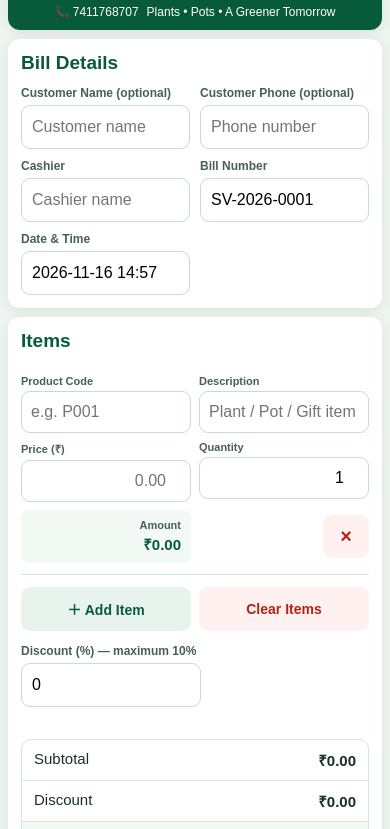
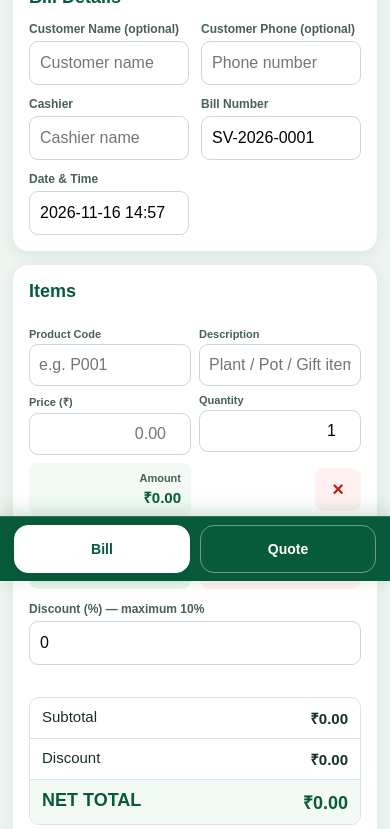
Before and after one commit to ramasrikishore/bills3, a plain HTML site: page index.html in a window 390 px wide. Shown: the part 263-1092 px from the top of the page. Drawn offline with nearby package versions, Linux system fonts and the light colour scheme.

Commit message:
style changed

```diff
--- a/index.html
+++ b/index.html
@@ -143,7 +143,7 @@
     box-shadow:0 3px 14px #00000012;
   }
   h2 { margin:0 0 12px; color:var(--green); font-size:19px; }
-  .grid { display:grid; grid-template-columns:1fr 1fr; gap:10px; }
+  .grid { display:grid; grid-template-columns:repeat(2,minmax(0,1fr)); gap:10px; }
   label { display:block; font-size:12px; font-weight:700; color:#476056; margin-bottom:5px; }
   input {
     width:100%; min-height:44px; padding:10px; border:1px solid #cbd9d0;
@@ -160,39 +160,39 @@
   .quote-terms > div { margin-top:3px; }
   .items-wrap { overflow:visible; }
   table { width:100%; border-collapse:collapse; }
-  #itemsTable thead { display:none; }
-  #itemsTable tbody { display:block; }
-  #itemsTable tr {
-    display:grid; grid-template-columns:1fr 1fr; gap:8px;
+  #itemsTable thead, #quoteItemsTable thead { display:none; }
+  #itemsTable tbody, #quoteItemsTable tbody { display:block; }
+  #itemsTable tr, #quoteItemsTable tr {
+  display:grid; grid-template-columns:repeat(2,minmax(0,1fr)); gap:8px;
     padding:11px 0; border-bottom:1px solid var(--line);
   }
-  #itemsTable td { display:block; padding:0; border:0; }
-  #itemsTable td:nth-child(1) { grid-column:1; }
-  #itemsTable td:nth-child(2) { grid-column:2; }
-  #itemsTable td:nth-child(3) { grid-column:1; }
-  #itemsTable td:nth-child(4) { grid-column:2; }
-  #itemsTable td:nth-child(5) {
+  #itemsTable td, #quoteItemsTable td { display:block; padding:0; border:0; }
+  #itemsTable td:nth-child(1), #quoteItemsTable td:nth-child(1) { grid-column:1; }
+  #itemsTable td:nth-child(2), #quoteItemsTable td:nth-child(2) { grid-column:2; }
+  #itemsTable td:nth-child(3), #quoteItemsTable td:nth-child(3) { grid-column:1; }
+  #itemsTable td:nth-child(4), #quoteItemsTable td:nth-child(4) { grid-column:2; }
+  #itemsTable td:nth-child(5), #quoteItemsTable td:nth-child(5) {
     grid-column:1; background:var(--light); border-radius:8px;
     padding:9px 10px; font-weight:800; color:var(--green);
   }
-  #itemsTable td:nth-child(6) {
+  #itemsTable td:nth-child(6), #quoteItemsTable td:nth-child(6) {
     grid-column:2; display:flex; align-items:center; justify-content:flex-end;
   }
-  #itemsTable td:nth-child(1)::before { content:"Product Code"; }
-  #itemsTable td:nth-child(2)::before { content:"Description"; }
-  #itemsTable td:nth-child(3)::before { content:"Price (₹)"; }
-  #itemsTable td:nth-child(4)::before { content:"Quantity"; }
-  #itemsTable td:nth-child(5)::before {
+  #itemsTable td:nth-child(1)::before, #quoteItemsTable td:nth-child(1)::before { content:"Product Code"; }
+  #itemsTable td:nth-child(2)::before, #quoteItemsTable td:nth-child(2)::before { content:"Description"; }
+  #itemsTable td:nth-child(3)::before, #quoteItemsTable td:nth-child(3)::before { content:"Price (₹)"; }
+  #itemsTable td:nth-child(4)::before, #quoteItemsTable td:nth-child(4)::before { content:"Quantity"; }
+  #itemsTable td:nth-child(5)::before, #quoteItemsTable td:nth-child(5)::before {
     content:"Amount"; display:block; font-size:11px; color:#476056;
     font-weight:700; margin-bottom:3px;
   }
-  #itemsTable td:nth-child(1)::before,
-  #itemsTable td:nth-child(2)::before,
-  #itemsTable td:nth-child(3)::before,
-  #itemsTable td:nth-child(4)::before {
+  #itemsTable td:nth-child(1)::before, #quoteItemsTable td:nth-child(1)::before,
+  #itemsTable td:nth-child(2)::before, #quoteItemsTable td:nth-child(2)::before,
+  #itemsTable td:nth-child(3)::before, #quoteItemsTable td:nth-child(3)::before,
+  #itemsTable td:nth-child(4)::before, #quoteItemsTable td:nth-child(4)::before {
     display:block; font-size:11px; color:#476056; font-weight:700; margin-bottom:4px;
   }
-  #itemsTable input { min-height:42px; padding:9px; }
+  #itemsTable input, #quoteItemsTable input { min-height:42px; padding:9px; }
   .num { text-align:right; }
   .remove {
     border:0; background:#fff1f0; color:var(--danger); border-radius:9px;
@@ -242,19 +242,69 @@
     .app { padding:18px; }
     .card { padding:18px; margin-top:16px; }
     .grid { grid-template-columns:repeat(4,1fr); }
-    #itemsTable thead { display:table-header-group; }
-    #itemsTable tbody { display:table-row-group; }
-    #itemsTable tr { display:table-row; padding:0; }
-    #itemsTable th { background:var(--green); color:#fff; padding:10px 8px; text-align:left; font-size:13px; }
-    #itemsTable td { display:table-cell; padding:8px; border-bottom:1px solid var(--line); }
-    #itemsTable td::before { display:none !important; content:""; }
-    #itemsTable td:nth-child(5) { background:none; padding:8px; color:inherit; border-radius:0; }
-    #itemsTable td:nth-child(6) { display:table-cell; }
+    #itemsTable thead, #quoteItemsTable thead { display:table-header-group; }
+    #itemsTable tbody, #quoteItemsTable tbody { display:table-row-group; }
+    #itemsTable tr, #quoteItemsTable tr { display:table-row; padding:0; }
+    #itemsTable th, #quoteItemsTable th { background:var(--green); color:#fff; padding:10px 8px; text-align:left; font-size:13px; }
+    #itemsTable td, #quoteItemsTable td { display:table-cell; padding:8px; border-bottom:1px solid var(--line); }
+    #itemsTable td::before, #quoteItemsTable td::before { display:none !important; content:""; }
+    #itemsTable td:nth-child(5), #quoteItemsTable td:nth-child(5) { background:none; padding:8px; color:inherit; border-radius:0; }
+    #itemsTable td:nth-child(6), #quoteItemsTable td:nth-child(6) { display:table-cell; }
     .actions { display:flex; flex-wrap:wrap; }
     .actions .primary:first-child { grid-column:auto; }
     .discountbox { max-width:160px; margin-left:auto; }
     .bill-head { flex-direction:row; justify-content:space-between; }
     .bill-meta { text-align:right; }
+  }
+  @media (max-width:699.98px) {
+    .top-menu {
+      position:fixed; top:auto; bottom:0; width:100%;
+      padding-bottom:env(safe-area-inset-bottom);
+      border-top:1px solid rgba(255,255,255,0.16);
+      box-shadow:0 -4px 18px rgba(7,91,59,0.2);
+    }
+    .top-menu .menu { max-width:560px; padding:8px 14px; gap:10px; }
+    .nav-btn { flex:1; min-height:48px; border-radius:14px; }
+    .app {
+      max-width:560px; padding:12px 12px calc(88px + env(safe-area-inset-bottom));
+    }
+    .brand { border-radius:16px; }
+    .brand-title { padding:10px 12px 9px; }
+    .brand-title .brand-main-line { font-size:clamp(17px,5vw,20px); }
+    .brand-title .brand-sub-line { font-size:14px; }
+    .contactbar { padding:8px 10px; }
+    .card {
+      margin-top:12px; padding:16px; border:1px solid #e4eee8; border-radius:16px;
+      box-shadow:0 4px 16px rgba(24,49,40,0.07);
+    }
+    h2 { margin-bottom:14px; font-size:18px; }
+    .grid { gap:12px; }
+    #itemsTable tr, #quoteItemsTable tr { padding:12px 0; }
+    #itemsTable input, #quoteItemsTable input { min-width:0; }
+    .actions { gap:9px; }
+    .actions button { min-height:48px; }
+    #billPreview .actions, #quotePreview .actions { grid-template-columns:1fr; }
+    .discountbox input { max-width:100%; }
+    .quote-paper { margin:14px 0; padding:14px 12px; border-radius:14px; }
+    .quote-header-bar { margin-bottom:12px; padding:8px 10px; font-size:16px; }
+    .quote-brand-header { grid-template-columns:40px minmax(0,1fr); gap:8px; }
+    .quote-ganesha-icon { width:40px; height:40px; }
+    .quote-brand-main { font-size:18px; }
+    .quote-brand-sub { font-size:13px; }
+    .quote-meta-row { font-size:16px; }
+    .quote-meta-item strong { font-size:18px; }
+    .quote-customer-row { font-size:16px; }
+    .quote-amount-text { width:100%; min-width:0; white-space:normal; overflow:visible; text-overflow:clip; overflow-wrap:anywhere; }
+    .quote-amount-text .underline { min-width:0; }
+    .quote-table { font-size:10px; }
+    .quote-table th, .quote-table td { padding:6px 3px; overflow-wrap:anywhere; }
+  }
+  @media (max-width:359px) {
+    .grid { grid-template-columns:1fr; }
+    .card { padding:14px; }
+    .top-menu .menu { padding-right:12px; padding-left:12px; }
+    .quote-meta-item { gap:5px; }
+    .quote-amount-text { font-size:16px; }
   }
   @media print {
     body { background:#fff; }
```
